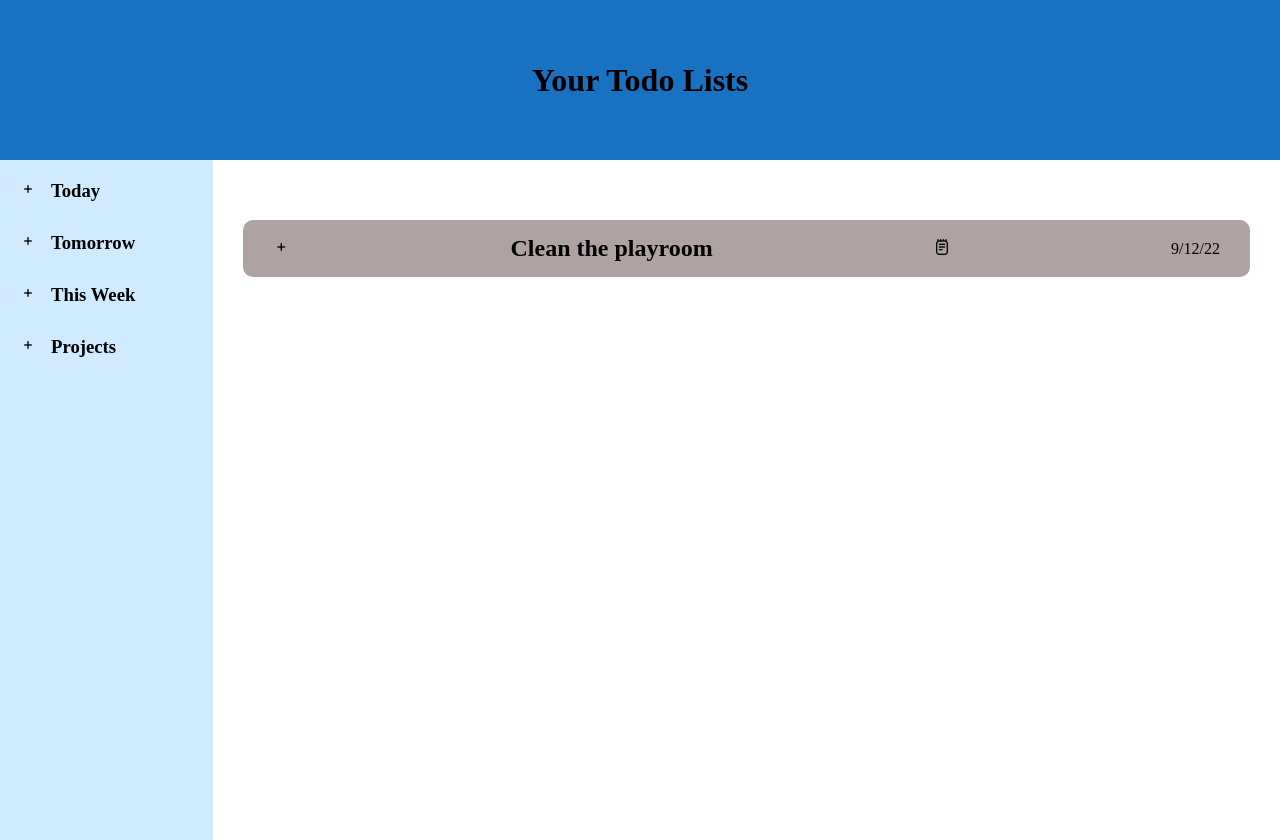
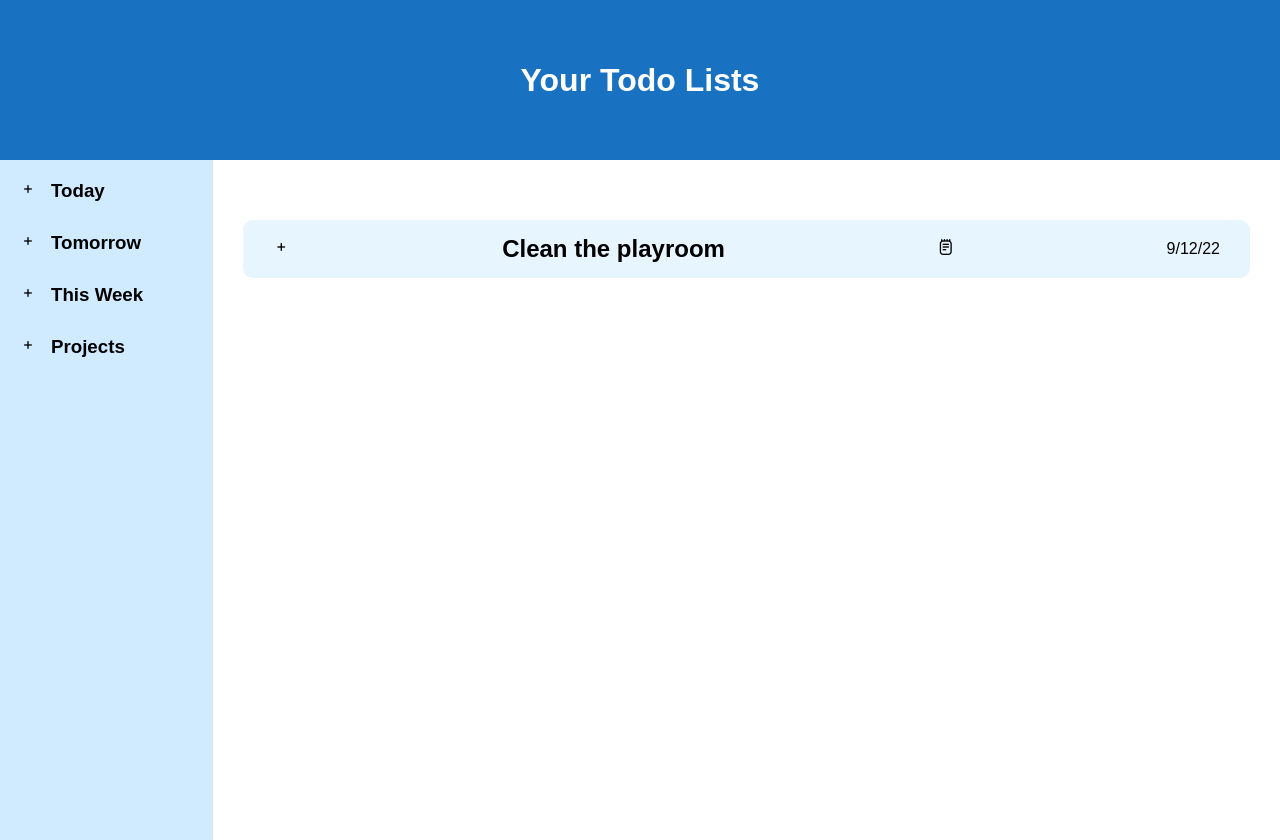
Before and after one commit to jbschklar/todo-list, a website built with webpack: page dist/index.html in a window 1280 px wide. Built offline with nearby package versions, Linux system fonts and the light colour scheme.

Commit message:
changed color of todo and header text

```diff
--- a/src/style.css
+++ b/src/style.css
@@ -1,6 +1,7 @@
 * {
 	padding: 0;
 	margin: 0;
+	font-family: sans-serif;
 }
 
 html {
@@ -19,6 +20,7 @@ header {
 	grid-column: 1/-1;
 	justify-content: center;
 	align-items: center;
+	color: white;
 	background-color: #1971c2;
 }
 
@@ -93,7 +95,7 @@ textarea {
 	justify-content: space-between;
 	/* border: 2px solid rgb(73, 72, 72); */
 	border-radius: 10px;
-	background-color: rgb(175, 162, 162);
+	background-color: #e7f5ff;
 	margin: 60px 30px;
 	padding: 15px 30px;
 }
```
Also changed, not shown: dist/bundle.js.
